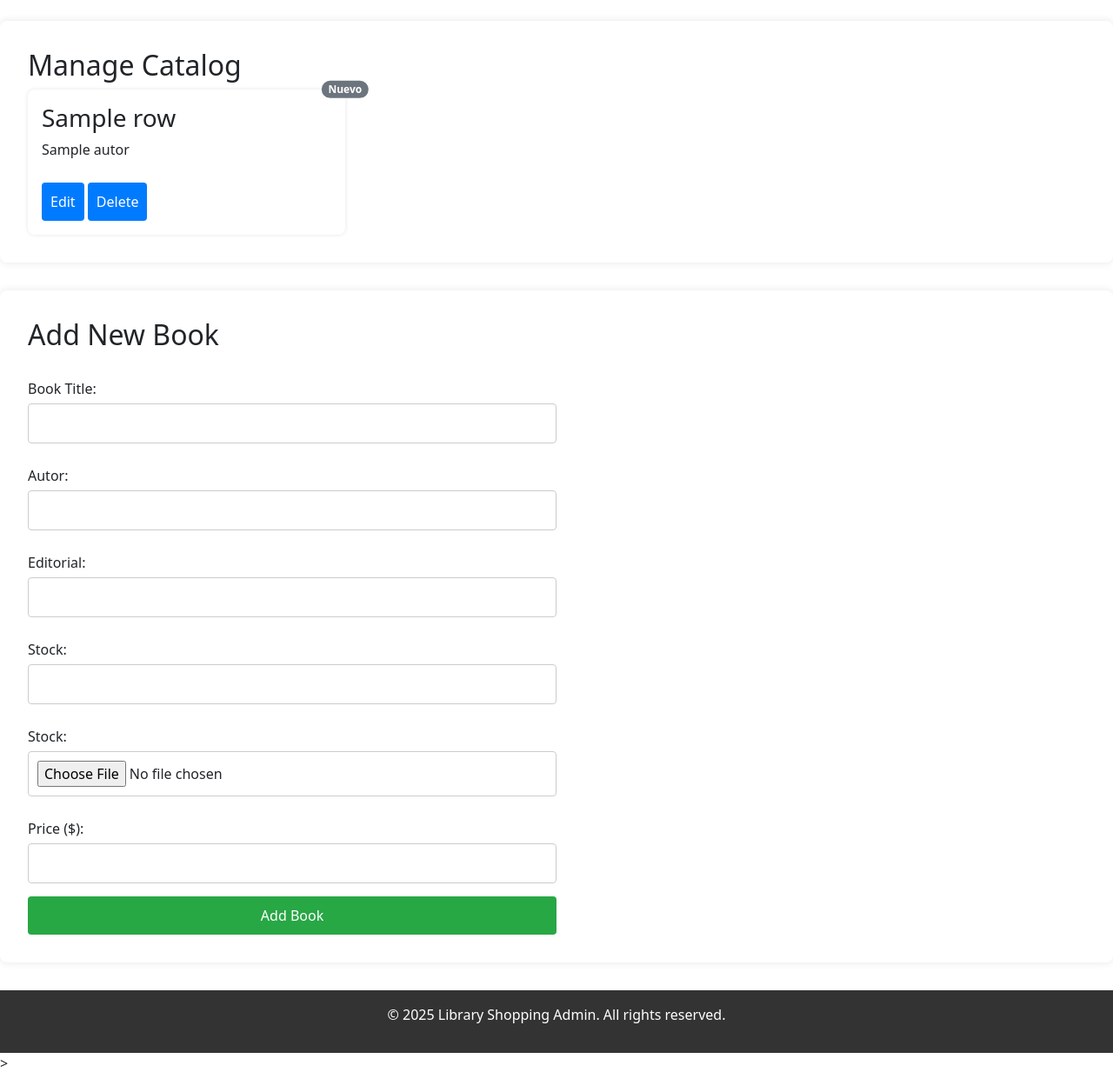
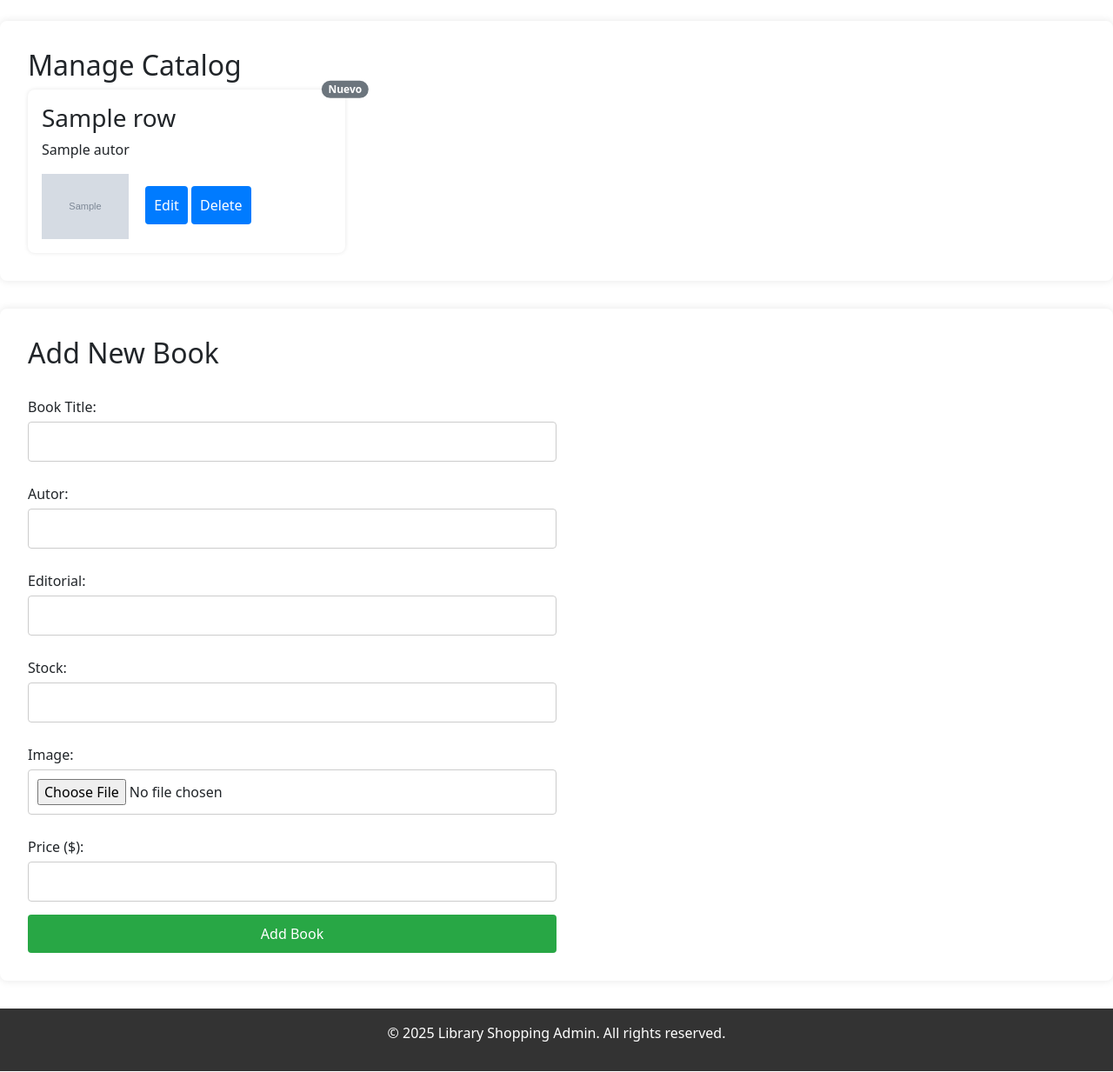
Before and after one commit to AryRafael123/Libreria, a Flask app: template templates/index_admin.html in a window 1280 px wide. Shown: the part 276-1509 px from the top of the page at 87% size. Run offline with Flask 3, Linux system fonts and the light colour scheme; the template is opened without the code that fills it: most values are stand-ins (such as "Sample title", 1, 10 or a date in 2020); grey boxes marked "Sample" are stand-in pictures; parts of the project's set-up code (start-up, migrations or seed data) failed here and were passed over.

Commit message:
se agrego imagen a los libros

```diff
--- a/app.py
+++ b/app.py
@@ -7,6 +7,22 @@ from config import Config
 
 
 app = Flask(__name__)
+
+
+
+# Configurations to add a image to a book
+app.config['UPLOAD_FOLDER'] = 'static/uploads'
+app.config['MAX_CONTENT_LENGTH'] = 16 * 1024 * 1024  # 16MB max file size
+app.config['ALLOWED_EXTENSIONS'] = {'png', 'jpg', 'jpeg', 'gif'}
+
+# Helper function to check allowed file extensions
+def allowed_file(filename):
+    return '.' in filename and filename.rsplit('.', 1)[1].lower() in app.config['ALLOWED_EXTENSIONS']
+
+
+
+
+
 
 app.secret_key = binascii.hexlify(os.urandom(24)).decode() # Necesario para usar sesiones
 
@@ -127,7 +143,7 @@ def SIGN_UP2():
 @app.route('/sign_up', methods=['POST'])
 def ADD_USER2():
 
-# This is the form data that Flask receives
+    #This is the form data that Flask receives
     name = request.form['name']  # Flask looks for the 'username' key
     last_name = request.form['last_name']
     user_name = request.form['user_name']
@@ -160,7 +176,7 @@ def LOG_OUT():
 @app.route('/add_user', methods=['POST'])
 def ADD_USER():
 
-# This is the form data that Flask receives
+    # This is the form data that Flask receives
     name = request.form['name']  # Flask looks for the 'username' key
     last_name = request.form['last_name']
     user_name = request.form['user_name']
@@ -215,17 +231,29 @@ def EDIT_USER():
 @app.route('/add_book', methods=['POST'])
 def ADD_BOOK():
 
-# This is the form data that Flask receives
-    name_book = request.form['book-title']  # Flask looks for the 'username' key
+#CODE TO ADD A IMAGE TO A BOOK
+    image = request.files.get('image')
+    print("ARRIBA LAS CHIVAS")
+    print ("image: ",image)
+    #save the image if is allowed
+    if image and allowed_file(image.filename):
+        filename = os.path.join(app.config['UPLOAD_FOLDER'], image.filename)
+        image.save(filename)
+    print("filename = ",filename)
+
+
+# CODE TO ADD A BOOK
+    name_book = request.form['book-title']
     autor = request.form['book-autor']
     editorial = request.form['book-editorial']
     stock = request.form['book-stock']
     price = request.form['book-price']
 
+
     # Insert the new user into the database
     connection = get_db_connection()
     with connection.cursor() as cursor:
-        cursor.execute('INSERT INTO Libros (nombre_libro, autor, editorial, stock) VALUES (%s,%s,%s,%s)',(name_book, autor, editorial, stock))
+        cursor.execute('INSERT INTO Libros (nombre_libro, autor, editorial, stock, imagen) VALUES (%s,%s,%s,%s,%s)',(name_book, autor, editorial, stock,filename))
         cursor.execute('SELECT id_libro FROM Libros')
         value = cursor.fetchone()
         x = value["id_libro"]
--- a/static/css/index_admin_style.css
+++ b/static/css/index_admin_style.css
@@ -116,6 +116,19 @@ form button:hover {
     background-color: #218838;
 }
 
+.item img {
+    max-width: 100px;
+    height: auto;
+    margin-right: 15px;
+  }
+
+  #item-image{
+    max-width: 100px;
+    height: auto;
+    margin-right: 15px;
+  }
+
+
 footer {
     text-align: center;
     padding: 1rem;
--- a/static/css/index_user_style.css
+++ b/static/css/index_user_style.css
@@ -134,6 +134,11 @@ footer {
     margin-bottom: 10px;
 }
 
+#item-image{
+    max-width: 100px;
+    height: auto;
+    margin-right: 15px;
+  }
 
 .button-menu{
     margin-right: 20px;
--- a/templates/index_admin.html
+++ b/templates/index_admin.html
@@ -86,6 +86,7 @@
                 {% endif %}
                 <h3>{{row['nombre_libro']}}</h3>
                 <p>{{row['autor']}}</p>
+                <img id="item-image" src="{{row['imagen']}}" alt="">
                 <button>Edit</button>
                 <button>Delete</button>
             </div>
@@ -95,7 +96,7 @@
 
     <section id="add-book" class="section">
         <h2>Add New Book</h2>
-        <form action="/add_book" method="POST">
+        <form action="/add_book" method="POST" enctype="multipart/form-data">
             <label for="book-title">Book Title:</label>
             <input type="text" id="book-title" name="book-title" required>
 
@@ -108,8 +109,8 @@
             <label for="book-stock">Stock:</label>
             <input type="number" id="book-stock" name="book-stock" required>
 
-            <label for="book-stock">Stock:</label>
-            <input type="file" id="book-image" name="book-image" required>
+            <label for="book-stock">Image:</label>
+            <input type="file" id="book-image" name="image" accept="image/*" required>
 
             <label for="book-price">Price ($):</label>
             <input type="number" id="book-price" name="book-price" required>
--- a/templates/index_user.html
+++ b/templates/index_user.html
@@ -147,6 +147,7 @@
               {% endif %}
               <h3>{{row['nombre_libro']}}</h3>
               <p>{{row['autor']}}</p>
+              <img id="item-image" src="{{row['imagen']}}" alt="">
               <button>Buy now</button>
           </div>
           {% endfor %}
```
Also changed, not shown: DataBase.sql (+5 -2 lines), static/uploads/libro1.jpg (added), static/uploads/libro2.jpg (added).
